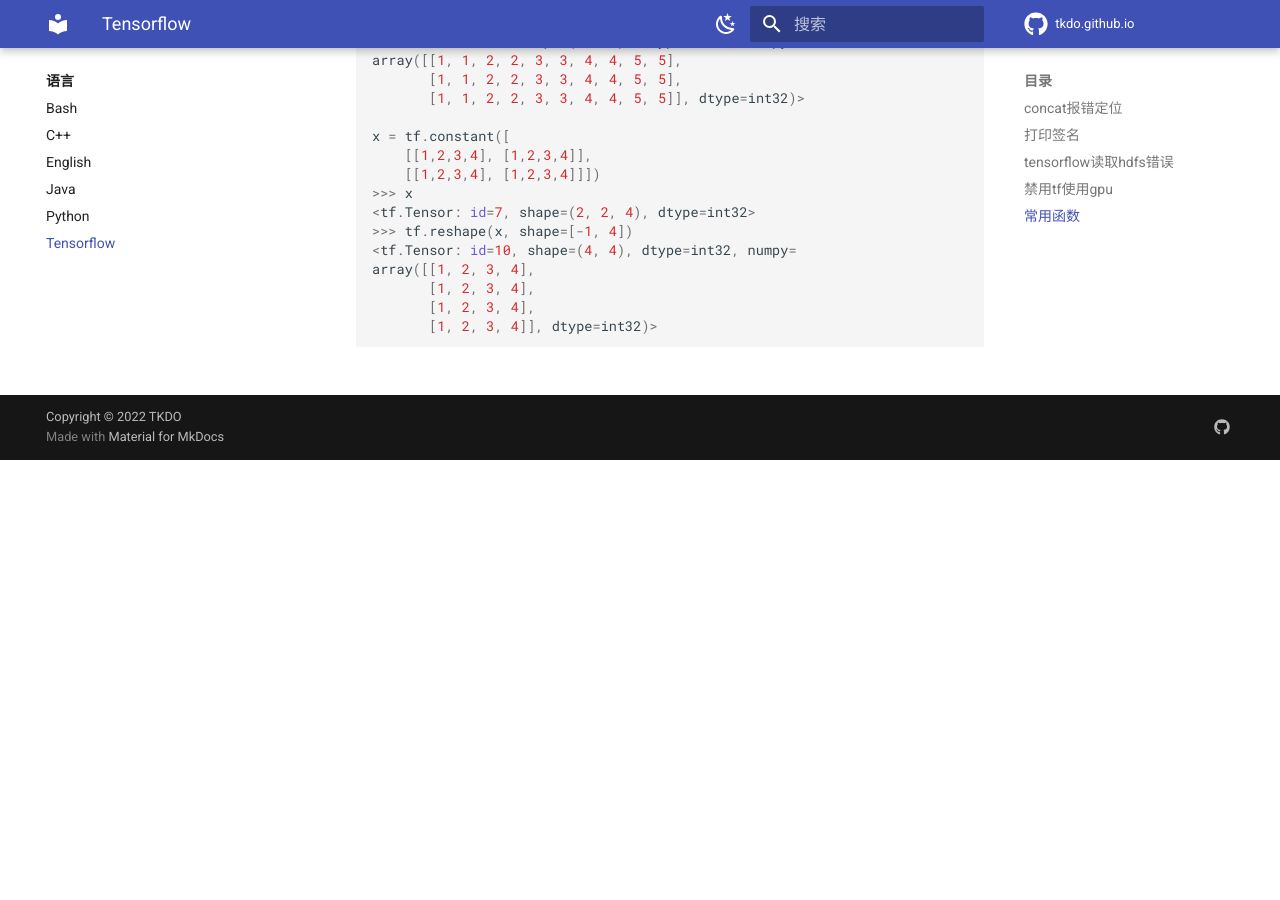
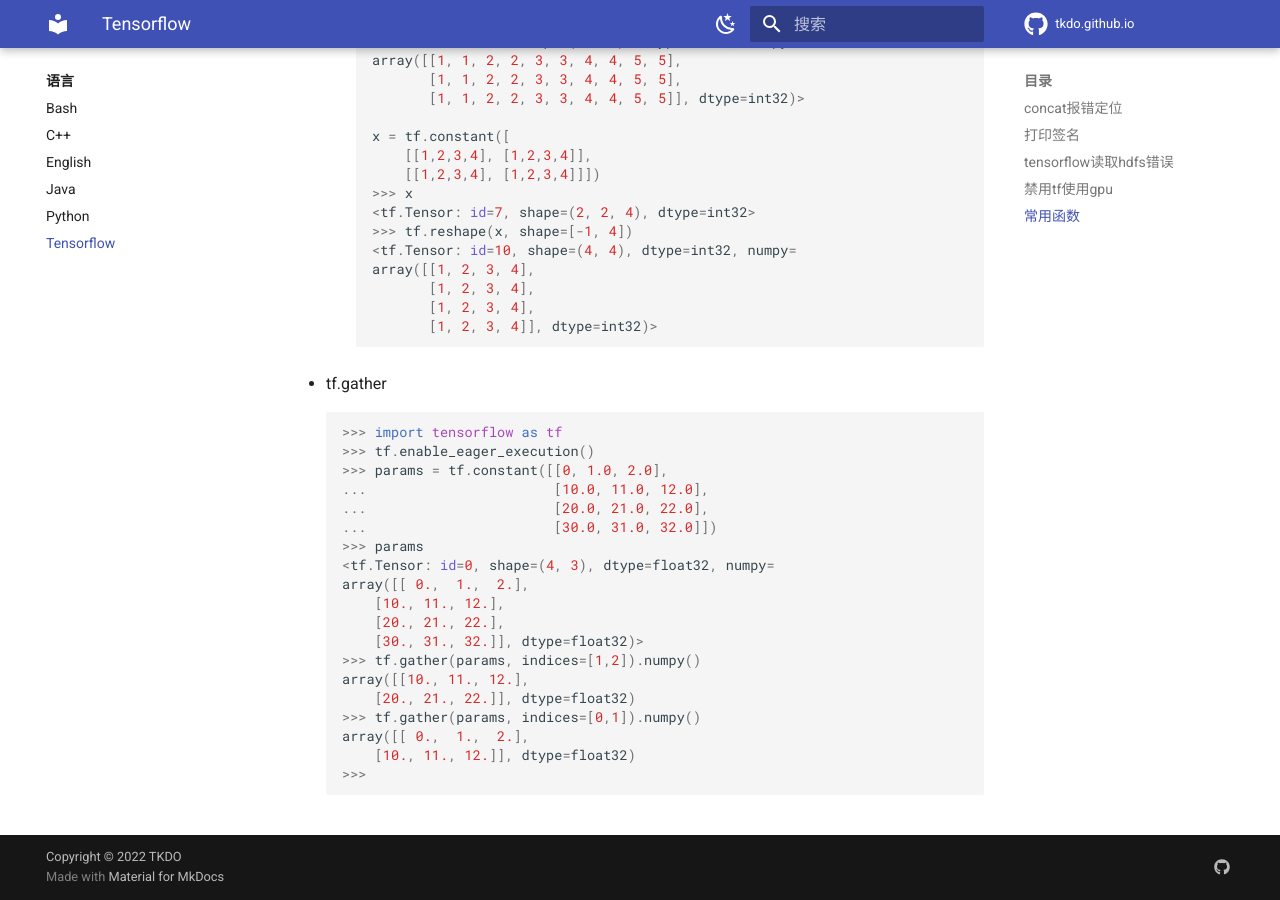
Before and after one commit to tkdo/tkdo.github.io, an MkDocs documentation site: the page built from docs/language/tensorflow.md, in a window 1280 px wide and 900 px high, scrolled down 1975 px. Built offline with MkDocs 1.6.1 and Material for MkDocs 9.7.7, drawn with Linux system fonts in a browser that asks for light colours; comment, search, counter and statistics services are not loaded; before the commit the page ends 2435 px from its top, so only the background shows below that.

Commit message:
tf.gather

````diff
--- a/docs/language/tensorflow.md
+++ b/docs/language/tensorflow.md
@@ -93,3 +93,25 @@ import tensorflow as tf
            [1, 2, 3, 4],
            [1, 2, 3, 4]], dtype=int32)>
     ```
+- tf.gather
+    ```python
+    >>> import tensorflow as tf
+    >>> tf.enable_eager_execution()
+    >>> params = tf.constant([[0, 1.0, 2.0],
+    ...                       [10.0, 11.0, 12.0],
+    ...                       [20.0, 21.0, 22.0],
+    ...                       [30.0, 31.0, 32.0]])
+    >>> params
+    <tf.Tensor: id=0, shape=(4, 3), dtype=float32, numpy=
+    array([[ 0.,  1.,  2.],
+        [10., 11., 12.],
+        [20., 21., 22.],
+        [30., 31., 32.]], dtype=float32)>
+    >>> tf.gather(params, indices=[1,2]).numpy()
+    array([[10., 11., 12.],
+        [20., 21., 22.]], dtype=float32)
+    >>> tf.gather(params, indices=[0,1]).numpy()
+    array([[ 0.,  1.,  2.],
+        [10., 11., 12.]], dtype=float32)
+    >>>
+    ```
````
